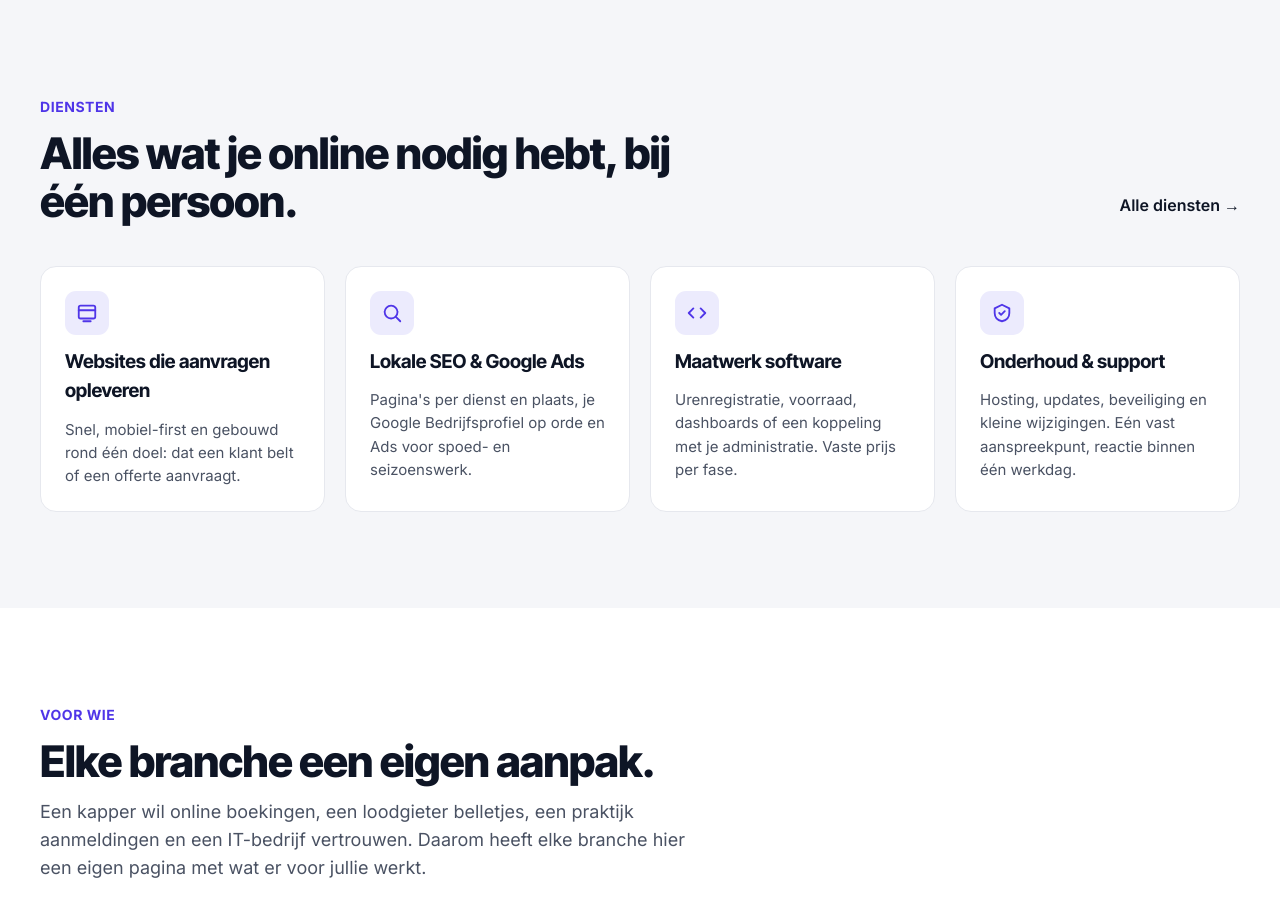
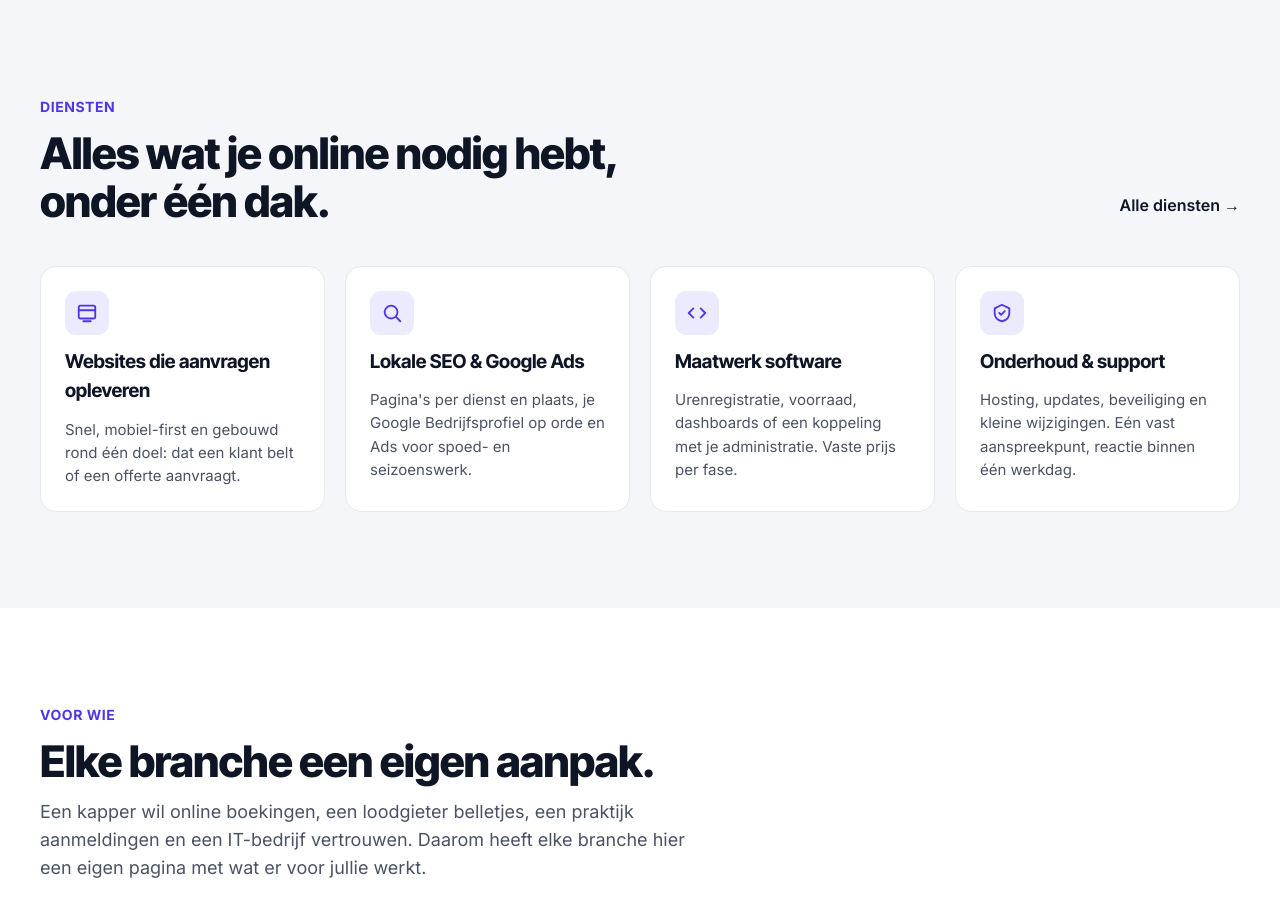
Before and after one commit to AyoubElkaoui/akws_v3, a Next.js app: page / in a window 1280 px wide. Shown: the part 3500-4422 px from the top of the page. Built offline with nearby package versions, Linux system fonts and the light colour scheme.

Commit message:
Homepage: 'bij één persoon' -> 'onder één dak' (bureaustem)
Co-Authored-By: Claude Opus 5.5 <noreply@anthropic.com>

```diff
--- a/app/page.tsx
+++ b/app/page.tsx
@@ -305,7 +305,7 @@ export default function HomePage() {
           <div className="v4-sec-head">
             <div className="l">
               <span className="v4-kicker">Diensten</span>
-              <h2 className="v4-h2">Alles wat je online nodig hebt, bij één persoon.</h2>
+              <h2 className="v4-h2">Alles wat je online nodig hebt, onder één dak.</h2>
             </div>
             <Link href="/diensten" className="v4-more">Alle diensten →</Link>
           </div>
```
